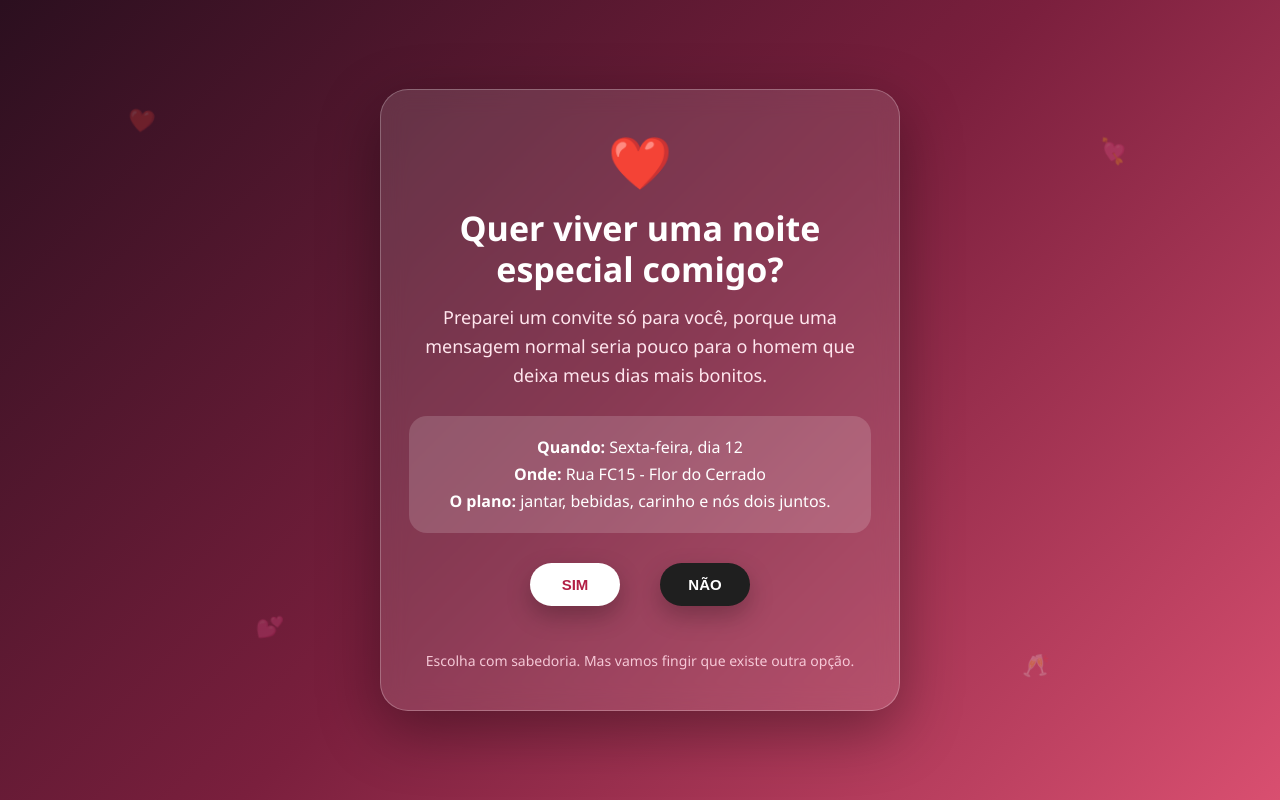
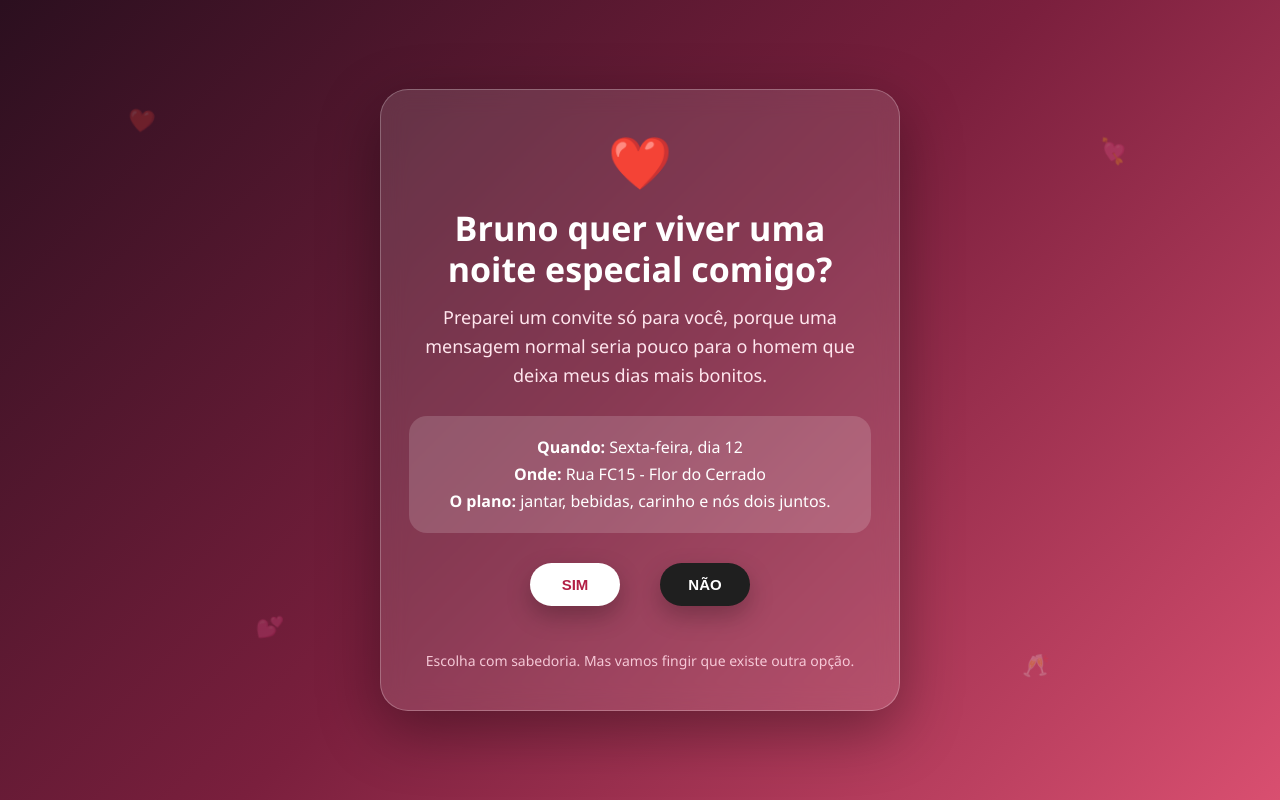
Before and after one commit to Cirogabriell/Quer-sair-comigo-, a plain HTML site: page index.html in a window 1280 px wide. Drawn offline with Linux system fonts and the light colour scheme.

Commit message:
Update index.html

```diff
--- a/index.html
+++ b/index.html
@@ -210,7 +210,7 @@
   <div class="container">
     <div class="heart">❤️</div>
 
-    <h1>Quer viver uma noite especial comigo?</h1>
+    <h1>Bruno quer viver uma noite especial comigo?</h1>
 
     <p class="subtitle">
       Preparei um convite só para você, porque uma mensagem normal seria pouco
```
